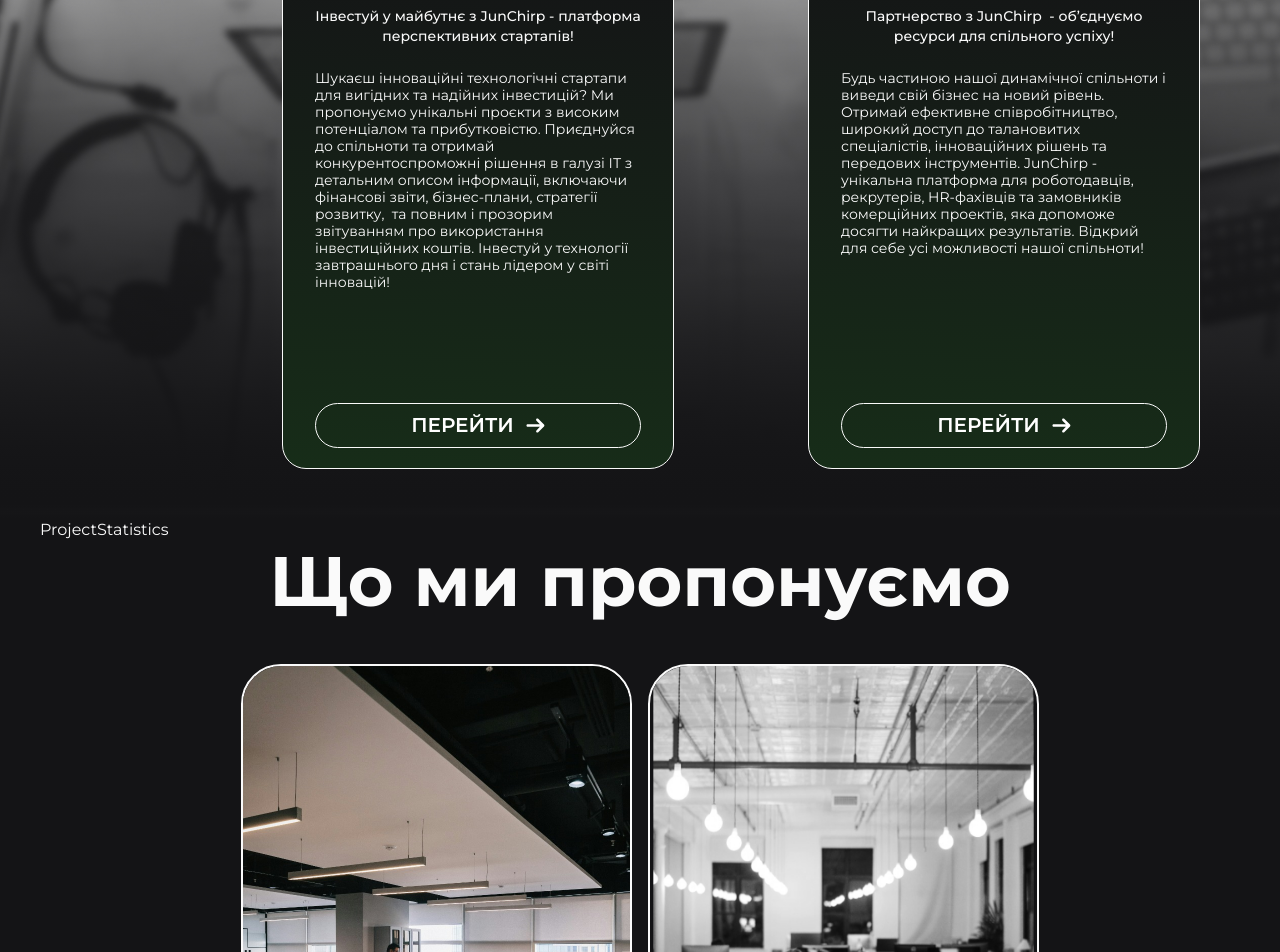
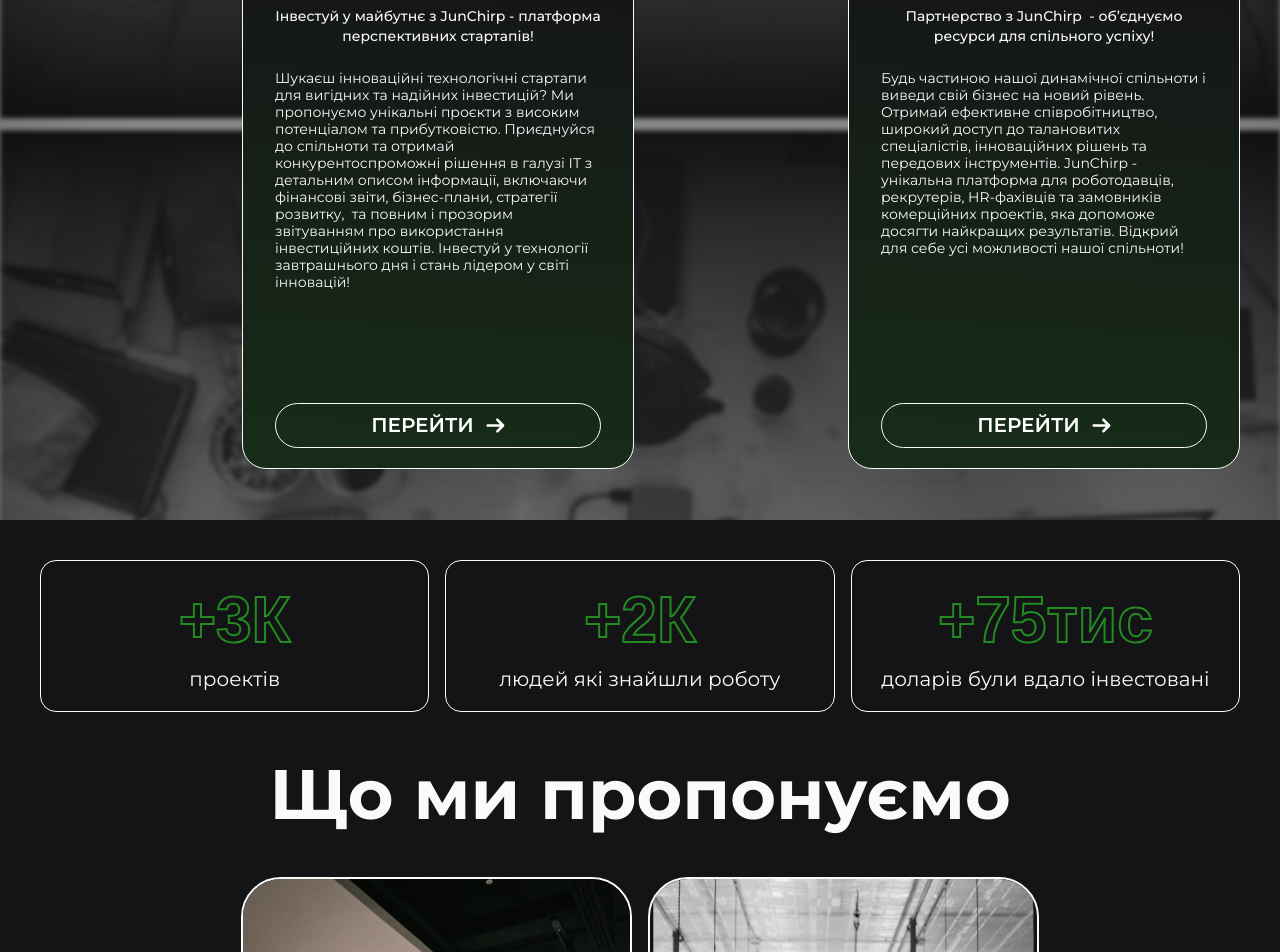
Before and after one commit to VitalikN/jun-chirp, a Next.js app: page / in a window 1280 px wide. Shown: the part 1413-2365 px from the top of the page. Built offline with nearby package versions, Linux system fonts and the light colour scheme; no server answers.

Commit message:
ProjectStatistics

```diff
--- a/src/components/home/ProjectStatistics/ProjectStatistics.tsx
+++ b/src/components/home/ProjectStatistics/ProjectStatistics.tsx
@@ -1,9 +1,25 @@
+import { montserrat } from "@/utils/fonts";
 import s from "./projectStatistics.module.scss";
 
 const ProjectStatistics = () => {
   return (
-    <section className={s.section}>
-      <div className={`${s.container}  `}>ProjectStatistics</div>
+    <section className={s.section__statistics}>
+      <div className={`${s.container}  `}>
+        <ul className={s.list}>
+          <li className={s.list__item}>
+            <h3 className={`${s.item__title} `}>+3К</h3>
+            <p className={s.item__text}>проектів</p>
+          </li>
+          <li className={s.list__item}>
+            <h3 className={s.item__title}>+2К</h3>
+            <p className={s.item__text}>людей які знайшли роботу</p>
+          </li>
+          <li className={s.list__item}>
+            <h3 className={s.item__title}>+75тис</h3>
+            <p className={s.item__text}>доларів були вдало інвестовані</p>
+          </li>
+        </ul>
+      </div>
     </section>
   );
 };
--- a/src/components/home/ProjectStatistics/projectStatistics.module.scss
+++ b/src/components/home/ProjectStatistics/projectStatistics.module.scss
@@ -1,2 +1,101 @@
 @import "../../../sass/utils/container";
 @import "../../../sass/utils/mixins";
+
+.section__statistics {
+  padding: 40px 0;
+}
+
+.list {
+  display: flex;
+  flex-direction: column;
+  align-items: center;
+  gap: 16px;
+  @include mediaQuery($screen-size-s) {
+    flex-direction: row;
+    align-items: stretch;
+    // max-width: 708px;
+    width: 100%;
+    justify-content: center;
+    margin: 0 auto;
+  }
+  @include mediaQuery($screen-size-m) {
+    // max-width: 1200px;
+  }
+  @include mediaQuery($screen-size-m) {
+    // max-width: 1200px;
+  }
+}
+.list__item {
+  display: flex;
+  flex-direction: column;
+  align-items: center;
+  gap: 12px;
+  justify-content: center;
+  width: 100%;
+  max-width: 500px;
+  border: var(--border);
+  border-radius: 16px;
+  padding: 20px;
+  @include mediaQuery($screen-size-s) {
+    gap: 8px;
+    padding: 8px 20px;
+    max-width: 220px;
+  }
+  @include mediaQuery($screen-size-m) {
+    gap: 8px;
+    padding: 20px;
+    max-width: 391px;
+  }
+  @include mediaQuery($screen-size-l) {
+    padding: 20px 40px;
+    border-radius: 24px;
+    max-width: 456px;
+    border: 2px solid rgba(255, 255, 255, 1);
+  }
+  @include mediaQuery($screen-size-xl) {
+    padding: 20px 60px;
+    border-radius: 32px;
+    max-width: 584px;
+  }
+}
+.item__title {
+  text-align: center;
+  font-family: sans-serif;
+  -webkit-text-fill-color: transparent;
+  -webkit-text-stroke: 1px var(--green, #228b22);
+
+  @include fontSize(36px, 700, 43px);
+  @include mediaQuery($screen-size-s) {
+    @include fontSize(32px, 700, 37px);
+  }
+
+  @include mediaQuery($screen-size-m) {
+    @include fontSize(64px, 700, 78px);
+    -webkit-text-stroke: 2px var(--green, #228b22);
+  }
+  @include mediaQuery($screen-size-l) {
+    -webkit-text-stroke: 3px var(--green, #228b22);
+
+    @include fontSize(104px, 700, 116px);
+  }
+  @include mediaQuery($screen-size-xl) {
+    @include fontSize(128px, 700, 144px);
+    -webkit-text-stroke: 4px var(--green, #228b22);
+  }
+}
+.item__text {
+  color: var(--white, #fafafa);
+  text-align: center;
+
+  @include fontSize(16px, 400, 20px);
+  @include mediaQuery($screen-size-s) {
+    @include fontSize(12px, 400, 14px);
+  }
+
+  @include mediaQuery($screen-size-m) {
+    @include fontSize(20px, 400, 24px);
+  }
+  @include mediaQuery($screen-size-xl) {
+    @include fontSize(26px, 400, 32px);
+  }
+}
--- a/src/components/home/RoleSelectionLink/RoleSelectionLink.tsx
+++ b/src/components/home/RoleSelectionLink/RoleSelectionLink.tsx
@@ -9,7 +9,9 @@
 
   return (
     <section className={`${s.section} ${s.section__role}`}>
-      <div className={`${s.container}  ${s.cards}`}>{cards}</div>
+      <div className={`${s.container}  `}>
+        <div className={s.cards}>{cards}</div>
+      </div>
     </section>
   );
 };
--- a/src/components/home/RoleSelectionLink/roleSelectionLink.module.scss
+++ b/src/components/home/RoleSelectionLink/roleSelectionLink.module.scss
@@ -5,15 +5,24 @@
   background-size: cover;
   background-position: center;
   background-repeat: no-repeat;
+  // background-image: linear-gradient(
+  //     to bottom,
+  //     rgba(20, 20, 22, 1) 0px,
+  //     rgba(20, 20, 22, 1) 2px,
+  //     rgba(20, 20, 22, 0) 50%,
+  //     rgba(20, 20, 22, 1) calc(100% - 2px),
+  //     rgba(20, 20, 22, 1) 100%
+  //   ),
+  //   url("/img.jpg");
   background-image: linear-gradient(
       to bottom,
-      rgba(20, 20, 22, 1) 0px,
-      rgba(20, 20, 22, 1) 2px,
-      rgba(20, 20, 22, 0) 50%,
-      rgba(20, 20, 22, 1) calc(100% - 2px),
-      rgba(20, 20, 22, 1) 100%
+      rgba(20, 20, 22, 0.5) 5%,
+      rgba(20, 20, 22, 0.5) 100%
     ),
     url("/img.jpg");
+  border: none;
+  box-shadow: inset 0px 4px 168.6px 0px rgba(0, 0, 0, 0.25);
+  background-attachment: fixed;
 }
 
 .cards {
@@ -21,7 +30,8 @@
   padding-bottom: 51px;
   display: flex;
   flex-direction: column;
-
+  width: 100%;
+  margin: 0 auto;
   transition: all 1s ease;
   @include mediaMaxQuery($screen-max-size-m) {
     gap: 16px;
@@ -31,20 +41,21 @@
     flex-wrap: wrap;
 
     justify-content: center;
-    width: 768px;
+    max-width: 768px;
   }
   @include mediaQuery($screen-size-m) {
-    width: 998px;
+    max-width: 998px;
     justify-content: space-between;
 
     row-gap: 69px;
   }
   @include mediaQuery($screen-size-l) {
-    width: 1536px;
+    max-width: 1536px;
+    justify-content: center;
     gap: 24px;
   }
   @include mediaQuery($screen-size-xl) {
-    width: 1920px;
+    max-width: 1920px;
   }
   @include mediaMaxQuery($screen-max-size-s) {
     max-width: 500px;
--- a/src/utils/fonts.ts
+++ b/src/utils/fonts.ts
@@ -4,6 +4,7 @@
   weight: ["400", "500", "600", "700"],
   style: ["normal"],
   subsets: ["latin"],
+  display: "swap",
 });
 
 export const roboto = Roboto({
```
